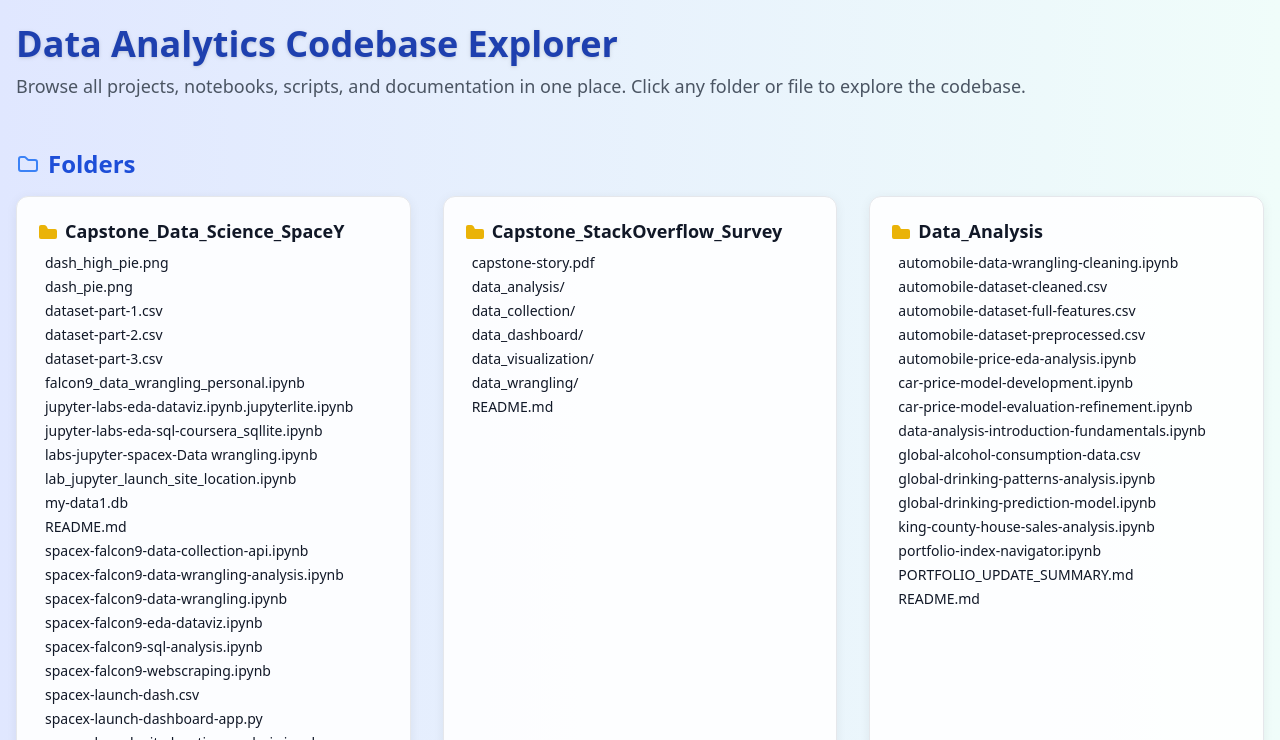
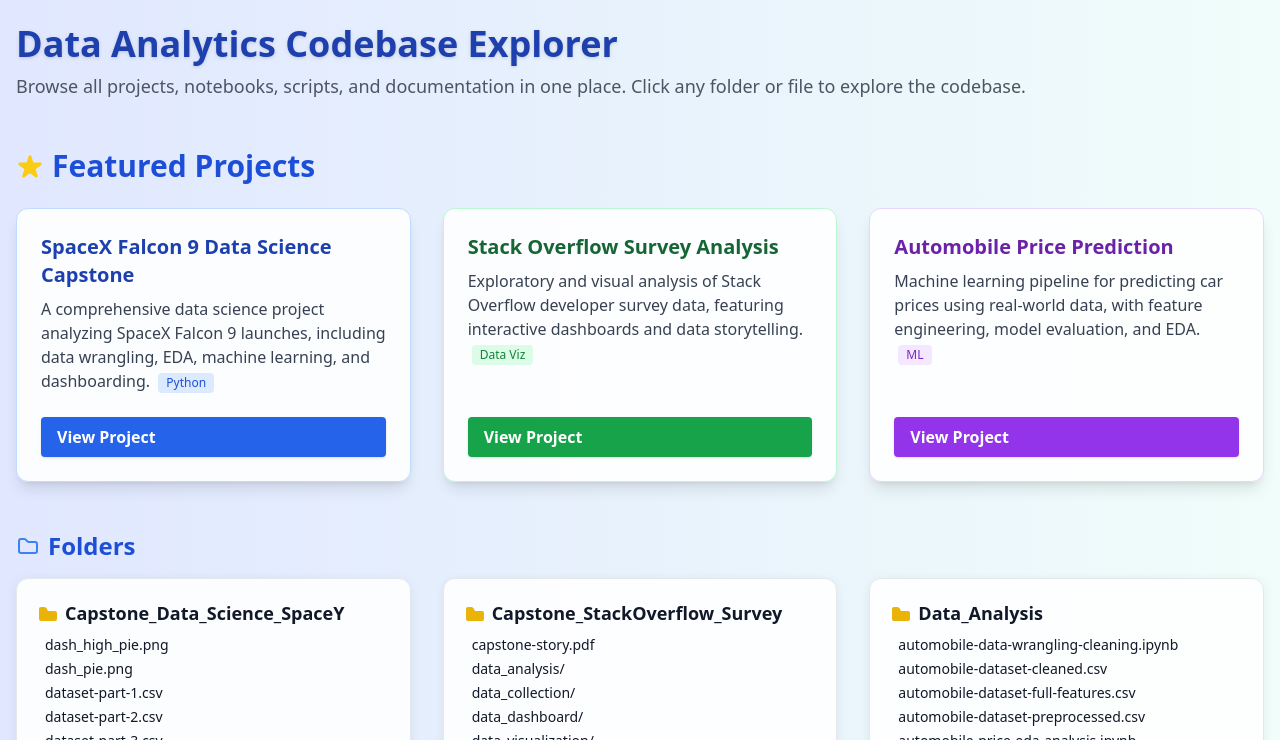
Before and after one commit to saayeeem/Data_Analytics_Python, a plain HTML site: page index.html in a window 1280 px wide. Shown: the part 60-800 px from the top of the page. Drawn offline with nearby package versions, Linux system fonts and the light colour scheme.

Commit message:
Fix notebook to html

```diff
--- a/index.html
+++ b/index.html
@@ -55,6 +55,40 @@
     <section class="mb-12">
       <h1 class="text-4xl font-extrabold mb-2 text-blue-800 dark:text-blue-200 drop-shadow">Data Analytics Codebase Explorer</h1>
       <p class="text-lg text-gray-600 dark:text-gray-300 mb-4">Browse all projects, notebooks, scripts, and documentation in one place. Click any folder or file to explore the codebase.</p>
+    </section>
+    <section class="mb-12">
+      <div class="mb-10">
+        <h2 class="text-3xl font-bold mb-6 text-blue-700 dark:text-blue-300 flex items-center gap-2">
+          <svg class="w-7 h-7 text-yellow-400" fill="currentColor" viewBox="0 0 20 20"><path d="M9.049 2.927c.3-.921 1.603-.921 1.902 0l1.286 3.967a1 1 0 00.95.69h4.175c.969 0 1.371 1.24.588 1.81l-3.38 2.455a1 1 0 00-.364 1.118l1.287 3.966c.3.922-.755 1.688-1.54 1.118l-3.38-2.454a1 1 0 00-1.175 0l-3.38 2.454c-.784.57-1.838-.196-1.54-1.118l1.287-3.966a1 1 0 00-.364-1.118L2.05 9.394c-.783-.57-.38-1.81.588-1.81h4.175a1 1 0 00.95-.69l1.286-3.967z"/></svg>
+          Featured Projects
+        </h2>
+        <div class="grid grid-cols-1 md:grid-cols-2 lg:grid-cols-3 gap-8">
+          <!-- Project 1 -->
+          <div class="bg-white/90 dark:bg-gray-800/80 rounded-xl shadow-lg border border-blue-200 dark:border-blue-700 p-6 flex flex-col justify-between">
+            <div>
+              <h3 class="text-xl font-bold mb-2 text-blue-800 dark:text-blue-200">SpaceX Falcon 9 Data Science Capstone</h3>
+              <p class="text-gray-700 dark:text-gray-300 mb-4">A comprehensive data science project analyzing SpaceX Falcon 9 launches, including data wrangling, EDA, machine learning, and dashboarding. <span class="inline-block bg-blue-100 text-blue-700 text-xs px-2 py-0.5 rounded ml-1">Python</span></p>
+            </div>
+            <a href="Capstone_Data_Science_SpaceY/" class="mt-2 inline-block px-4 py-2 rounded bg-blue-600 text-white font-semibold hover:bg-blue-700 transition shadow">View Project</a>
+          </div>
+          <!-- Project 2 -->
+          <div class="bg-white/90 dark:bg-gray-800/80 rounded-xl shadow-lg border border-green-200 dark:border-green-700 p-6 flex flex-col justify-between">
+            <div>
+              <h3 class="text-xl font-bold mb-2 text-green-800 dark:text-green-200">Stack Overflow Survey Analysis</h3>
+              <p class="text-gray-700 dark:text-gray-300 mb-4">Exploratory and visual analysis of Stack Overflow developer survey data, featuring interactive dashboards and data storytelling. <span class="inline-block bg-green-100 text-green-700 text-xs px-2 py-0.5 rounded ml-1">Data Viz</span></p>
+            </div>
+            <a href="Capstone_StackOverflow_Survey/" class="mt-2 inline-block px-4 py-2 rounded bg-green-600 text-white font-semibold hover:bg-green-700 transition shadow">View Project</a>
+          </div>
+          <!-- Project 3 -->
+          <div class="bg-white/90 dark:bg-gray-800/80 rounded-xl shadow-lg border border-purple-200 dark:border-purple-700 p-6 flex flex-col justify-between">
+            <div>
+              <h3 class="text-xl font-bold mb-2 text-purple-800 dark:text-purple-200">Automobile Price Prediction</h3>
+              <p class="text-gray-700 dark:text-gray-300 mb-4">Machine learning pipeline for predicting car prices using real-world data, with feature engineering, model evaluation, and EDA. <span class="inline-block bg-purple-100 text-purple-700 text-xs px-2 py-0.5 rounded ml-1">ML</span></p>
+            </div>
+            <a href="Data_Analysis/car-price-model-development.ipynb" class="mt-2 inline-block px-4 py-2 rounded bg-purple-600 text-white font-semibold hover:bg-purple-700 transition shadow">View Project</a>
+          </div>
+        </div>
+      </div>
     </section>
     <section id="folders" class="mb-16">
       <h2 class="text-2xl font-bold mb-4 flex items-center gap-2 text-blue-700 dark:text-blue-300"><svg class="w-6 h-6 inline-block text-blue-500" fill="none" stroke="currentColor" stroke-width="2" viewBox="0 0 24 24"><path stroke-linecap="round" stroke-linejoin="round" d="M3 7a2 2 0 012-2h3.28a2 2 0 011.42.59l1.42 1.42A2 2 0 0012.72 8H19a2 2 0 012 2v7a2 2 0 01-2 2H5a2 2 0 01-2-2V7z"/></svg> Folders</h2>
```
Also changed, not shown: 1 other file.
